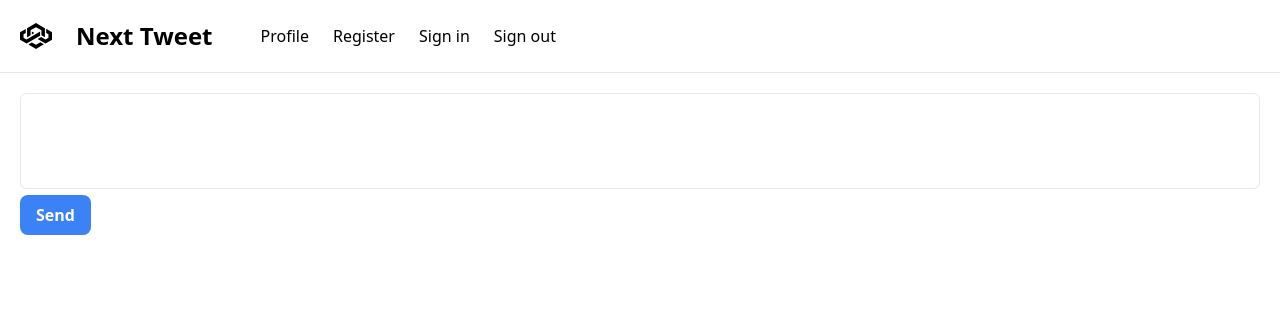
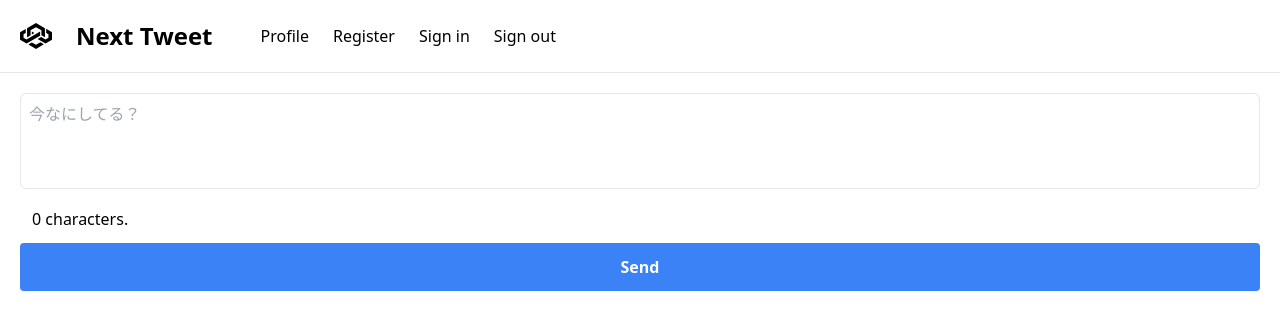
Before and after one commit to yse-yoo/next_tweet_2023_ig21, a Next.js app: page / in a window 1280 px wide. Shown: the top 330 px of the page. Built offline with nearby package versions, Linux system fonts and the light colour scheme; no server answers.

Commit message:
add TweetForm

```diff
--- /dev/null
+++ b/app/components/tweet/TweetForm.tsx
@@ -0,0 +1,30 @@
+import { useState } from "react";
+
+const TweetForm = () => {
+    const [message, setMessage] = useState<string>("")
+
+    const messageHandler = (event: React.ChangeEvent<HTMLTextAreaElement>): void => {
+        setMessage(event.target.value)
+    }
+
+    return (
+        <div>
+            <textarea
+                value={message}
+                onChange={messageHandler}
+                className="resize-none w-full h-24 border rounded-md p-2"
+                placeholder="今なにしてる？"></textarea>
+            <div className="p-3">{message.length} characters.</div>
+            <button
+                className="w-full bg-blue-500 hover:bg-blue-700
+                text-white font-bold
+                py-3 px-4 mb-2
+                rounded"
+                onClick={() => { }}>
+                Send
+            </button>
+        </div>
+    );
+}
+
+export default TweetForm;
--- a/app/page.tsx
+++ b/app/page.tsx
@@ -4,6 +4,7 @@ import { useEffect, useState } from "react";
 import { User, testUser } from "./models/User";
 import { Tweet } from "./models/Tweet";
 import { getTweets } from "./services/TweetService";
+import TweetForm from "./components/tweet/TweetForm";
 
 export default function Home() {
   //テストユーザの取得
@@ -27,8 +28,7 @@ export default function Home() {
       {
         user?.id > 0 && (
           <>
-            <textarea className="resize-none w-full h-24 border rounded-md p-2"></textarea>
-            <button className="bg-blue-500 hover:bg-blue-700 text-white font-bold py-2 px-4 rounded-lg">Send</button>
+          <TweetForm />
           </>
         )
       }
```
